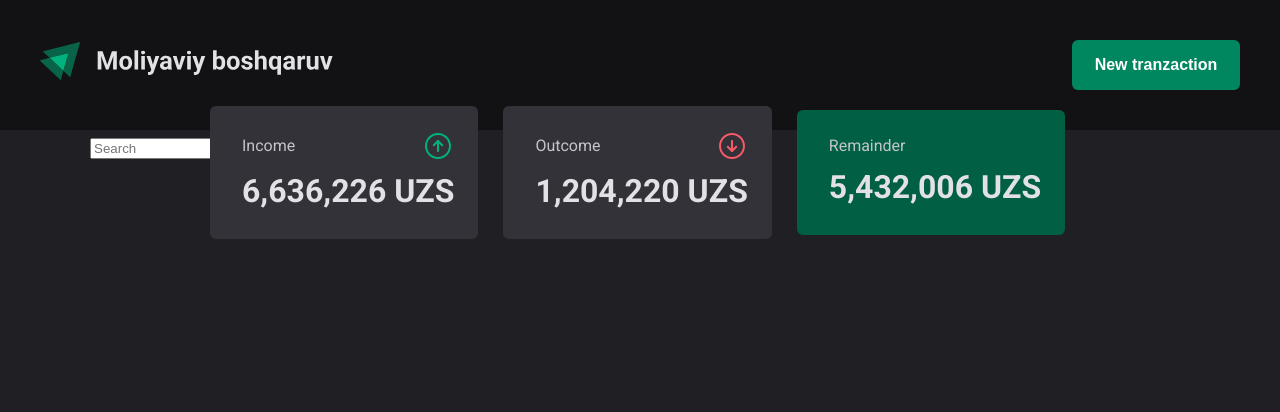
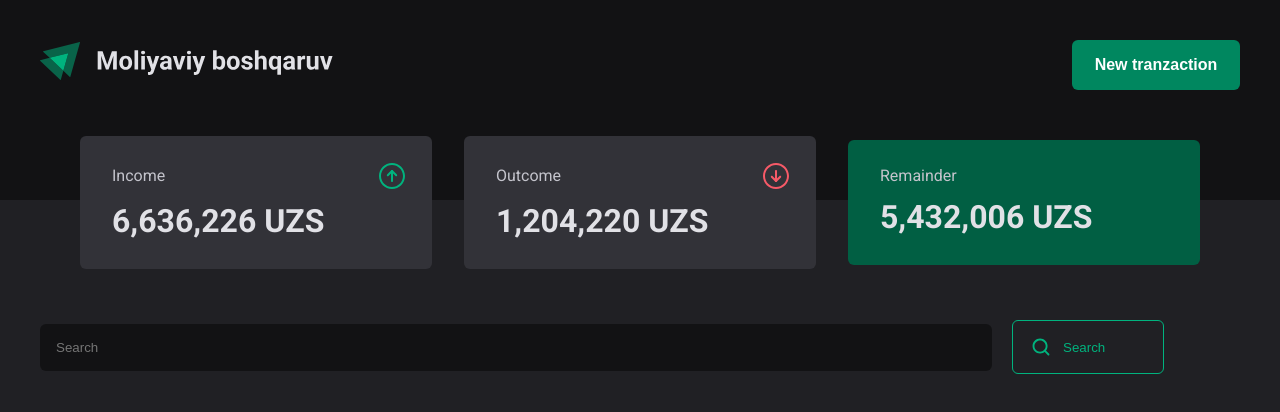
Before and after one commit to 7lucky-axolotl228/xa-financial-managment, a plain HTML site: page index.html in a window 1280 px wide. Drawn offline with Linux system fonts and the light colour scheme.

Commit message:
Give styles to search form

```diff
--- a/style.css
+++ b/style.css
@@ -42,6 +42,9 @@ body {
 a {
   text-decoration: none;
 }
+button {
+  cursor: pointer;
+}
 
 /* CONTAINER */
 .container {
@@ -55,25 +58,25 @@ a {
 
 /* HEADER */
 .site-header {
+  height: 200px;
   background-color: rgba(18, 18, 20, 1);
 }
 .site-header__container {
   display: flex;
   justify-content: space-between;
-  padding: 40px 0;
+  padding: 2.5rem 0;
   position: relative;
 }
 .site-header__btn {
   width: 168px;
   height: 50px;
-  padding: 12px 20px;
+  padding: 0.75rem 1.25rem;
   border: 0;
-  border-radius: 6px;
+  border-radius: 0.375rem;
   font-size: 1rem;
   font-weight: 700;
   color: #fff;
   background-color: rgba(0, 135, 95, 1);
-  cursor: pointer;
 }
 .site-header__btn:hover {
   opacity: 0.7;
@@ -81,22 +84,22 @@ a {
 
 .site-header__exchange-rate {
   position: absolute;
-  top: 90px;
-  left: 130px;
+  top: 120px;
   display: flex;
   align-items: center;
   list-style: none;
 }
 .site-header__exchange-rate-item {
+  width: 352px;
   padding: 1.5rem 1.5rem 1.5rem 2rem;
-  border-radius: 6px;
+  border-radius: 0.375rem;
   background-color: rgba(50, 50, 56, 1);
 }
 .item-3 {
   background-color: rgba(1, 95, 67, 1);
 }
 .site-header__exchange-rate-item:not(:last-child) {
-  margin-right: 1.56rem;
+  margin-right: 2rem;
 }
 .exchange-item__description {
   display: flex;
@@ -121,4 +124,36 @@ a {
 /* MAIN-CONTENT */
 .main-content {
   flex-grow: 1;
+  padding: 0;
 }
+
+.form {
+  display: flex;
+  align-items: center;
+  margin-top: 7.5rem;
+}
+.form__input {
+  width: 952px;
+  padding: 1rem;
+  margin-right: 1.25rem;
+  border-radius: 0.375rem;
+  border: 0;
+  background-color: rgba(18, 18, 20, 1);
+  color: rgba(124, 124, 138, 1);
+}
+.form__btn {
+  display: flex;
+  align-items: center;
+  width: 152px;
+  height: 54px;
+  border-radius: 0.375rem;
+  border: 1px solid rgba(0, 179, 126, 1);
+  background-color: transparent;
+  color: rgba(0, 179, 126, 1);
+}
+.form__btn img {
+  margin: 0.75rem;
+}
+.form__btn:hover {
+  opacity: 0.6;
+}
```
